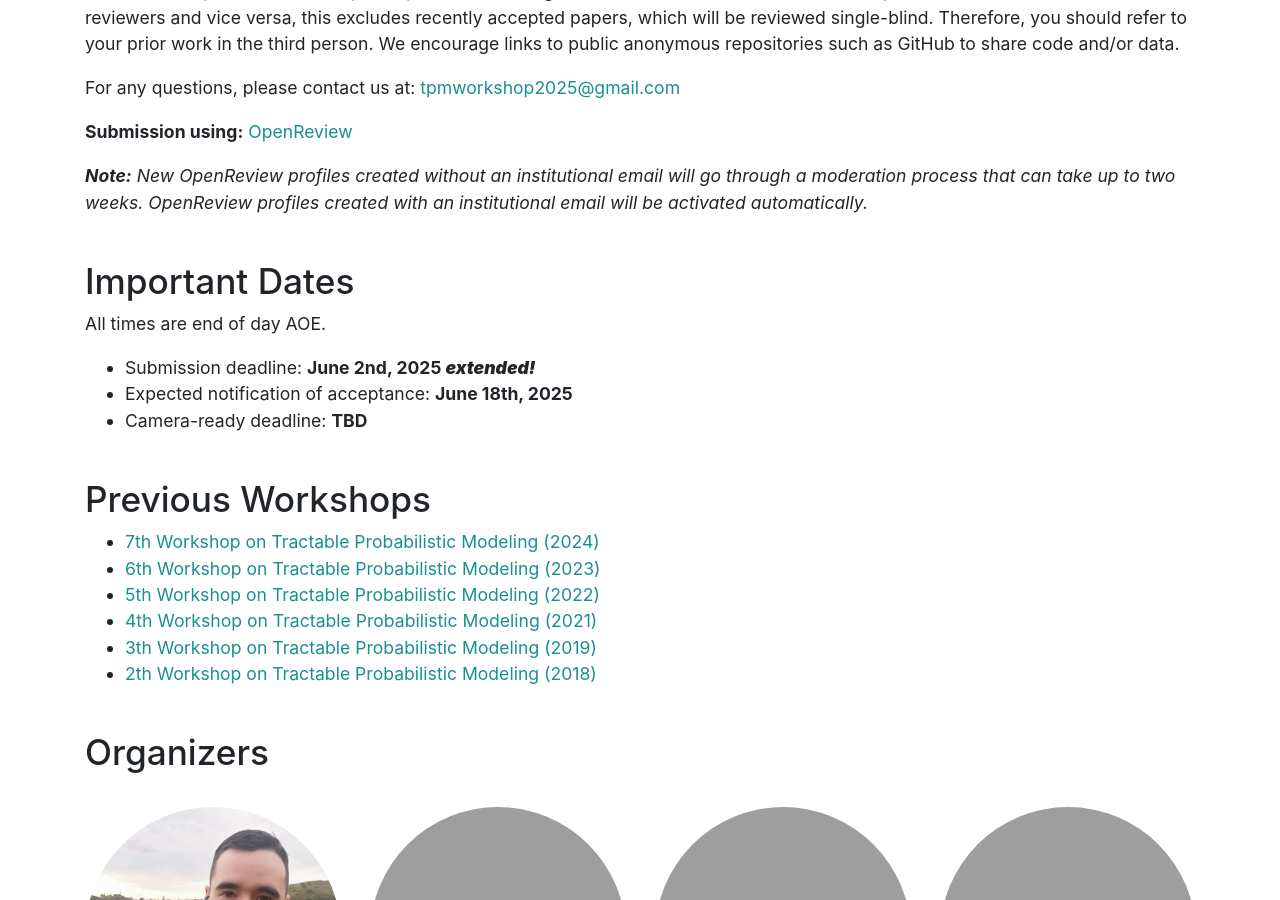
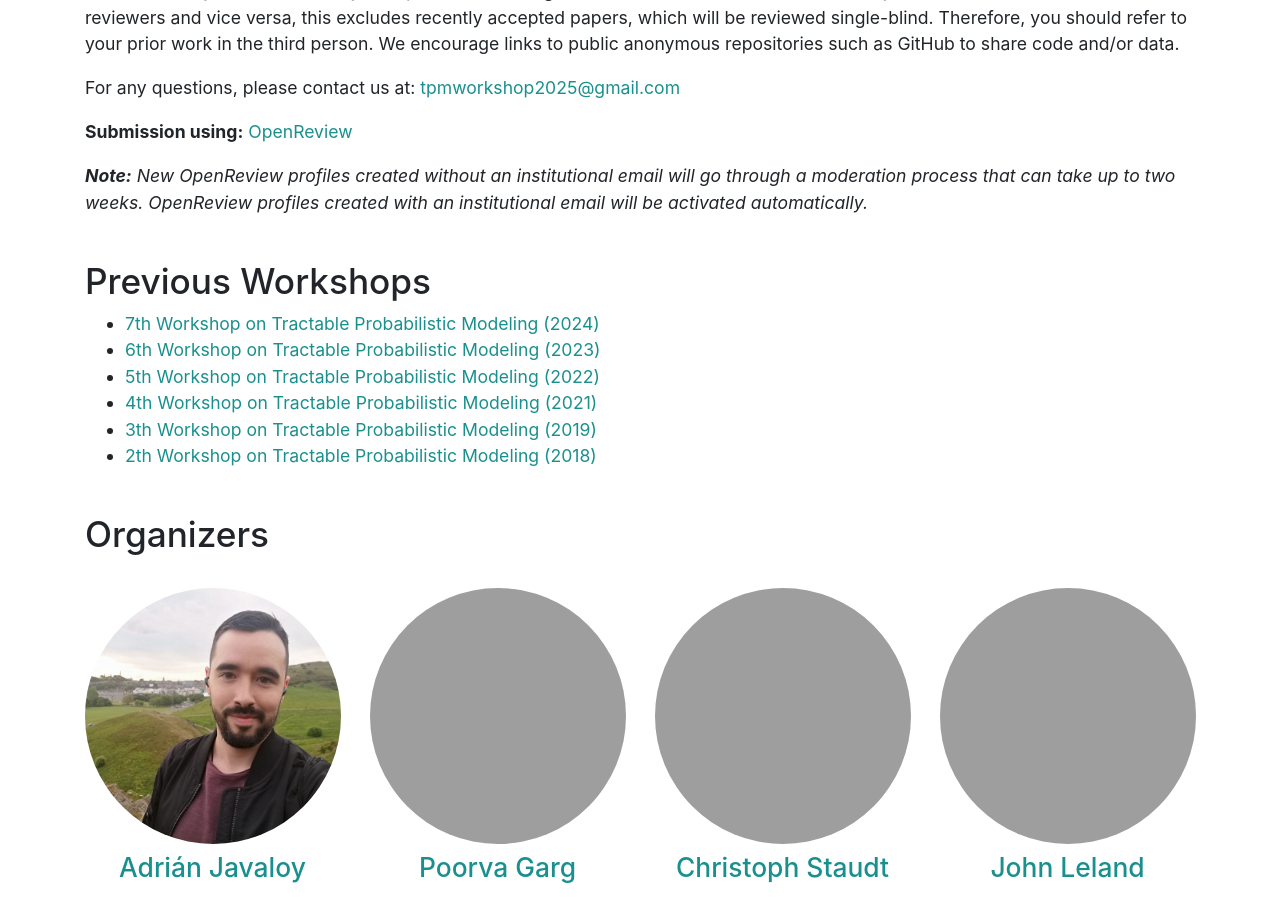
Before and after one commit to tractable-probabilistic-modeling/tpm2025, a Jekyll site: the page built from index.md, in a window 1280 px wide and 900 px high, scrolled down 3268 px. Built offline with Jekyll 4.4.1, drawn with Linux system fonts in a browser that asks for light colours.

Commit message:
Update dates and tempalte

```diff
--- a/_config.yml
+++ b/_config.yml
@@ -30,4 +30,4 @@
     date: June 18th, 2025
 
   - item: Camera-ready deadline
-    date: TBD
+    date: July 14th, 2025
--- a/index.md
+++ b/index.md
@@ -108,19 +108,6 @@
 
 _**Note:** New OpenReview profiles created without an institutional email will go through a moderation process that can take up to two weeks. OpenReview profiles created with an institutional email will be activated automatically._
 
-<h2>Important Dates</h2>
-
-<p>All times are end of day AOE.</p>
-
-<ul>
-
-{% for item in site.deadlines  %}
-
-  <li>{{ item.item }}: <strong>{{ item.date }}</strong></li>
-
-{% endfor %}
-
-</ul>
 
 <h2>Previous Workshops</h2>
 <ul>
```
Also changed, not shown: _data/other_info.yml (deleted, +0 -10 lines), 2 other files.
